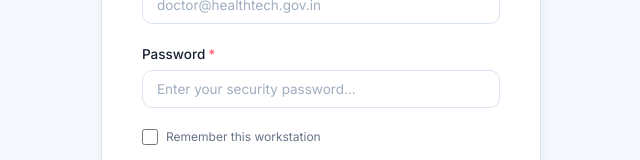
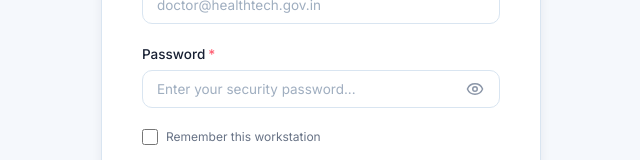
Before and after one commit to Rushikesh2501/HealthTech_Patient_Data_FE, a React (Create React App) app: page /login in a window 1280 px wide. Shown: the part 395-555 px from the top of the page, without its empty margins (319-959 px from the left). Built offline with nearby package versions, Linux system fonts and the light colour scheme.

Commit message:
feat(fe): add password visibility toggle on login and remove mascot speech bubble

```diff
--- a/src/components/AiDoctorChatbot/AiDoctorChatbot.module.css
+++ b/src/components/AiDoctorChatbot/AiDoctorChatbot.module.css
@@ -79,56 +79,6 @@
   border-radius: 50%;
   background-color: rgba(16, 185, 129, 0.4);
   animation: pulseDot 2s cubic-bezier(0.4, 0, 0.6, 1) infinite;
-}
-
-/* Greeting Speech Bubble / Hint */
-.greetingTooltip {
-  background: rgba(255, 255, 255, 0.95);
-  backdrop-filter: blur(12px);
-  color: var(--color-text-primary);
-  padding: 8px 14px;
-  border-radius: var(--radius-full);
-  box-shadow: 0 8px 24px rgba(15, 34, 58, 0.14), 0 2px 6px rgba(47, 139, 194, 0.12);
-  border: 1px solid rgba(47, 139, 194, 0.25);
-  font-size: 12px;
-  font-weight: 600;
-  display: flex;
-  align-items: center;
-  gap: 8px;
-  animation: fadeInSlide 0.4s ease-out;
-  cursor: pointer;
-  position: relative;
-  white-space: nowrap;
-}
-
-.greetingTooltip::after {
-  content: '';
-  position: absolute;
-  right: -5px;
-  top: 50%;
-  transform: translateY(-50%) rotate(45deg);
-  width: 8px;
-  height: 8px;
-  background: #ffffff;
-  border-right: 1px solid rgba(47, 139, 194, 0.25);
-  border-top: 1px solid rgba(47, 139, 194, 0.25);
-}
-
-.closeTooltipBtn {
-  background: none;
-  border: none;
-  color: var(--color-text-muted);
-  cursor: pointer;
-  padding: 2px;
-  display: flex;
-  align-items: center;
-  justify-content: center;
-  border-radius: 50%;
-}
-
-.closeTooltipBtn:hover {
-  color: var(--color-text-primary);
-  background: var(--color-surface-hover);
 }
 
 /* Floating Animations */
--- a/src/components/AiDoctorChatbot/AiDoctorChatbot.tsx
+++ b/src/components/AiDoctorChatbot/AiDoctorChatbot.tsx
@@ -20,7 +20,6 @@ const DEFAULT_SUGGESTIONS = [
 
 export const AiDoctorChatbot: React.FC = () => {
   const [isOpen, setIsOpen] = useState(false);
-  const [showTooltip, setShowTooltip] = useState(true);
   const [inputMessage, setInputMessage] = useState('');
   const [isTyping, setIsTyping] = useState(false);
   const [messages, setMessages] = useState<ExtendedChatMessage[]>([]);
@@ -130,29 +129,6 @@ export const AiDoctorChatbot: React.FC = () => {
       {/* Floating Mascot Button */}
       {!isOpen && (
         <div className={styles.floatingTrigger}>
-          {showTooltip && (
-            <div
-              className={styles.greetingTooltip}
-              onClick={() => {
-                setShowTooltip(false);
-                setIsOpen(true);
-              }}
-            >
-              <span>👋 Hi! I'm Dr. MediBot. Ask me anything about health & vitals!</span>
-              <button
-                type="button"
-                className={styles.closeTooltipBtn}
-                onClick={(e) => {
-                  e.stopPropagation();
-                  setShowTooltip(false);
-                }}
-                aria-label="Close tooltip"
-              >
-                <X size={12} />
-              </button>
-            </div>
-          )}
-
           <div
             className={styles.botButton}
             onClick={() => setIsOpen(true)}
--- a/src/components/FormField/FormField.module.css
+++ b/src/components/FormField/FormField.module.css
@@ -43,6 +43,18 @@
   font-size: var(--font-size-sm);
   outline: none;
   transition: all var(--transition-fast);
+}
+
+.inputWithRightElement {
+  padding-right: 44px !important;
+}
+
+.rightElement {
+  position: absolute;
+  right: 12px;
+  display: flex;
+  align-items: center;
+  justify-content: center;
 }
 
 .select {
--- a/src/components/FormField/FormField.tsx
+++ b/src/components/FormField/FormField.tsx
@@ -13,6 +13,7 @@ interface BaseFieldProps {
 
 export interface TextInputFieldProps extends BaseFieldProps, InputHTMLAttributes<HTMLInputElement> {
   as?: 'input';
+  rightElement?: ReactNode;
 }
 
 export interface TextareaFieldProps extends BaseFieldProps, TextareaHTMLAttributes<HTMLTextAreaElement> {
@@ -68,12 +69,24 @@ export const FormField = React.forwardRef<
             </span>
           </>
         ) : (
-          <input
-            id={fieldId}
-            ref={ref as React.Ref<HTMLInputElement>}
-            className={`${styles.input} ${error ? styles.inputError : ''}`.trim()}
-            {...(rest as InputHTMLAttributes<HTMLInputElement>)}
-          />
+          (() => {
+            const { rightElement, ...inputRest } = rest as TextInputFieldProps;
+            return (
+              <>
+                <input
+                  id={fieldId}
+                  ref={ref as React.Ref<HTMLInputElement>}
+                  className={`${styles.input} ${rightElement ? styles.inputWithRightElement : ''} ${error ? styles.inputError : ''}`.trim()}
+                  {...(inputRest as InputHTMLAttributes<HTMLInputElement>)}
+                />
+                {rightElement && (
+                  <div className={styles.rightElement}>
+                    {rightElement}
+                  </div>
+                )}
+              </>
+            );
+          })()
         )}
       </div>
 
--- a/src/pages/Login/Login.module.css
+++ b/src/pages/Login/Login.module.css
@@ -149,3 +149,20 @@
   border-color: var(--color-primary);
   color: var(--color-primary-dark);
 }
+
+.eyeBtn {
+  background: none;
+  border: none;
+  padding: 4px;
+  display: flex;
+  align-items: center;
+  justify-content: center;
+  color: var(--color-text-muted);
+  cursor: pointer;
+  border-radius: var(--radius-sm);
+  transition: color var(--transition-fast);
+}
+
+.eyeBtn:hover {
+  color: var(--color-primary);
+}
--- a/src/pages/Login/Login.tsx
+++ b/src/pages/Login/Login.tsx
@@ -3,7 +3,7 @@ import { useNavigate, useLocation, Navigate } from 'react-router-dom';
 import { useForm } from 'react-hook-form';
 import { zodResolver } from '@hookform/resolvers/zod';
 import styles from './Login.module.css';
-import { Activity, AlertCircle, CheckCircle2, Info, Lock } from 'lucide-react';
+import { Activity, AlertCircle, CheckCircle2, Info, Lock, Eye, EyeOff } from 'lucide-react';
 import { loginSchema, LoginSchemaType } from '../../utils/validators';
 import { useAuth } from '../../hooks/useAuth';
 import { PrimaryButton } from '../../components/PrimaryButton/PrimaryButton';
@@ -17,6 +17,7 @@ export const Login: React.FC = () => {
 
   const [authError, setAuthError] = useState<string | null>(null);
   const [isSubmitting, setIsSubmitting] = useState<boolean>(false);
+  const [showPassword, setShowPassword] = useState<boolean>(false);
 
   const successMessage = (location.state as any)?.message || (location.state as any)?.successMessage;
   const from = (location.state as any)?.from?.pathname || ROUTES.DASHBOARD;
@@ -105,10 +106,22 @@ export const Login: React.FC = () => {
 
           <FormField
             label="Password"
-            type="password"
+            type={showPassword ? 'text' : 'password'}
             placeholder="Enter your security password..."
             error={errors.password?.message}
             required
+            rightElement={
+              <button
+                type="button"
+                className={styles.eyeBtn}
+                onClick={() => setShowPassword(!showPassword)}
+                aria-label={showPassword ? 'Hide password' : 'Show password'}
+                title={showPassword ? 'Hide password' : 'Show password'}
+                tabIndex={-1}
+              >
+                {showPassword ? <EyeOff size={18} /> : <Eye size={18} />}
+              </button>
+            }
             {...register('password')}
           />
 
```
